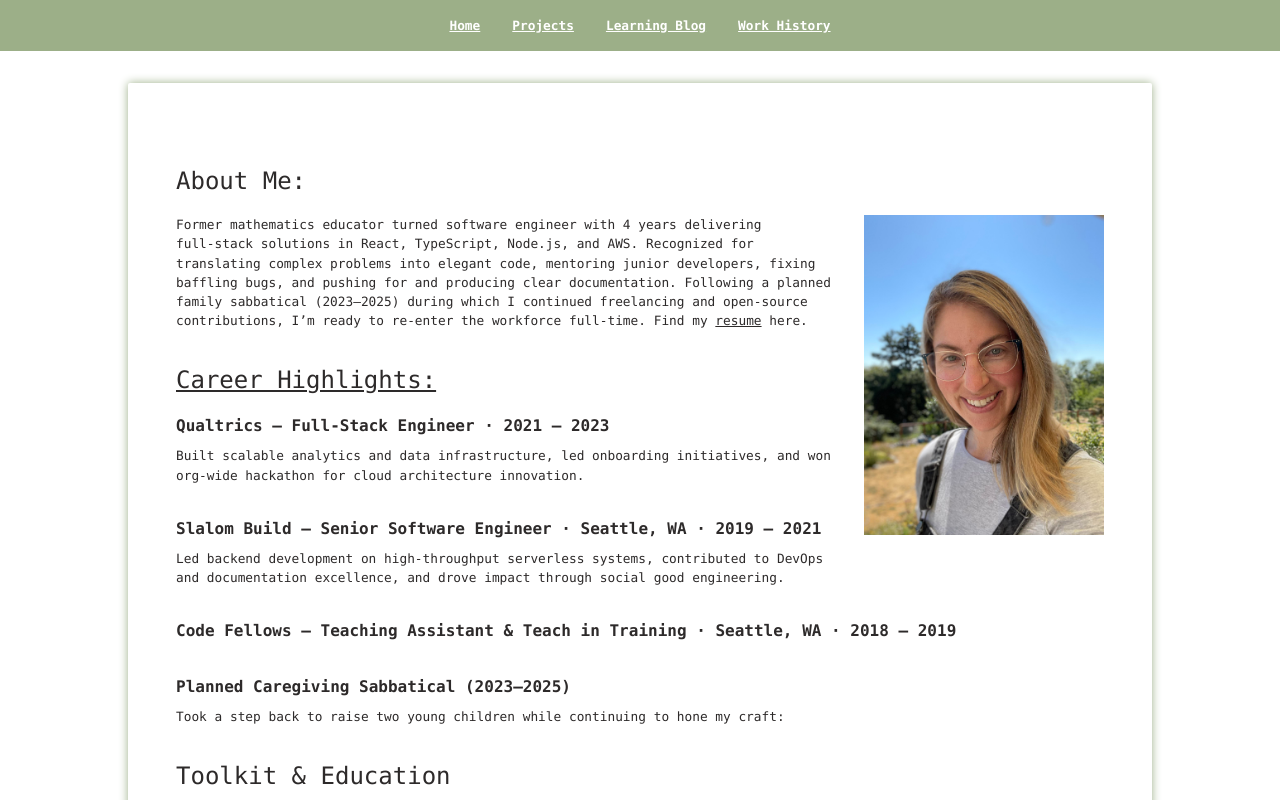
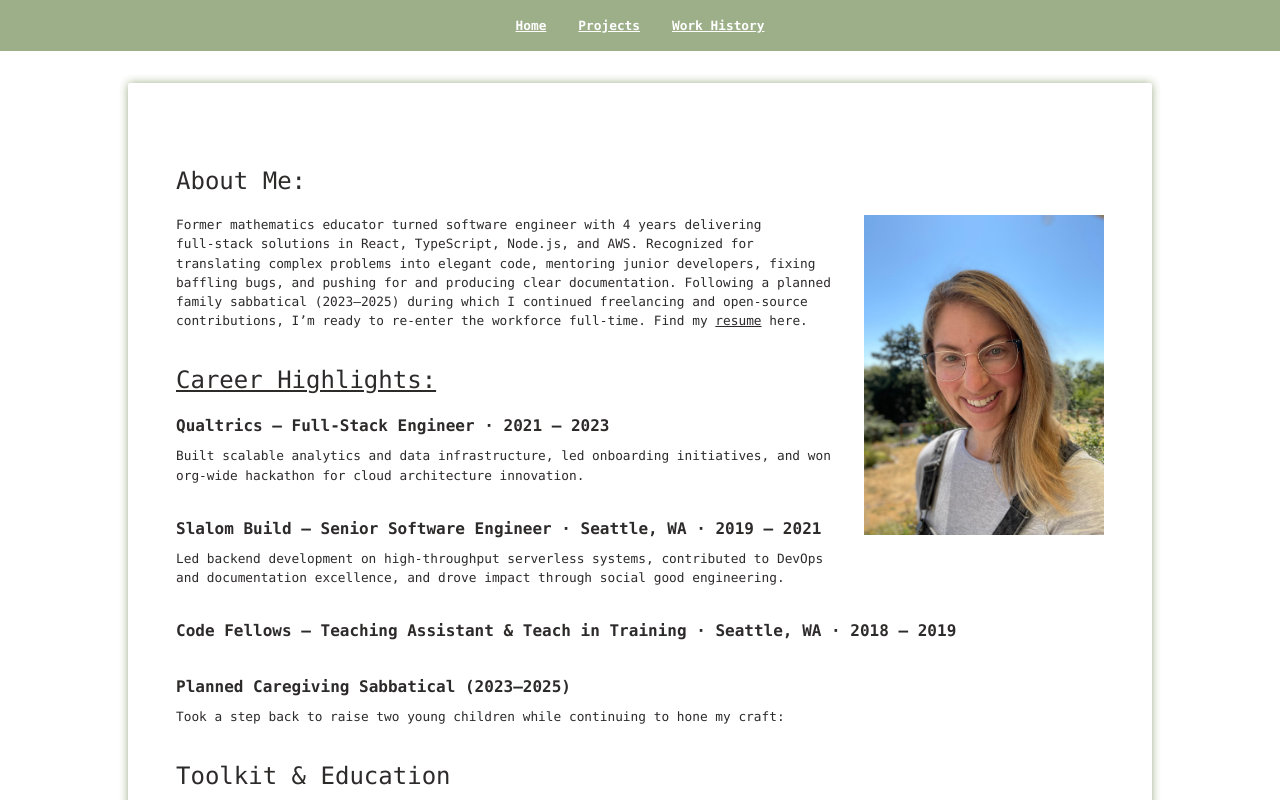
Before and after one commit to hingham/cv-site, a Next.js app: page / in a window 1280 px wide. Shown: the top 800 px of the page. Built offline with nearby package versions, Linux system fonts and the light colour scheme.

Commit message:
temporarily suspend blog page

```diff
--- a/src/components/header.tsx
+++ b/src/components/header.tsx
@@ -5,7 +5,6 @@ export default function MainHeader() {
     <nav>
         <Link href="/">Home</Link>
         <Link href="/projects">Projects</Link>
-        <Link href="/blog">Learning Blog</Link>
         <Link href="/work">Work History</Link>
       </nav>
     </header>
```
